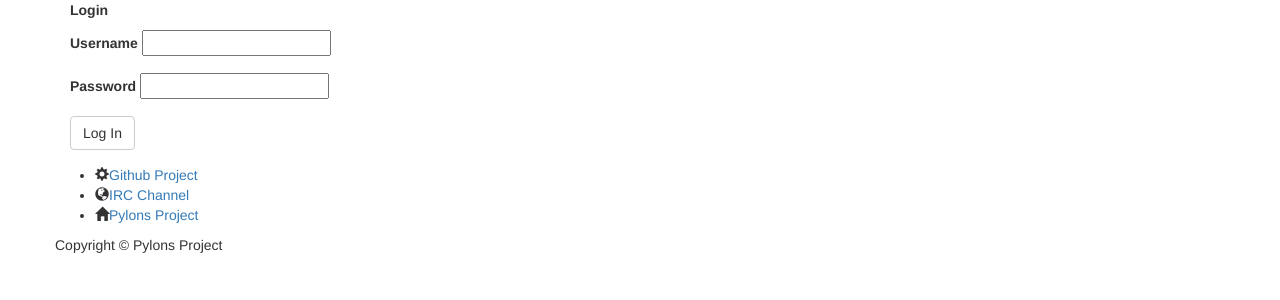
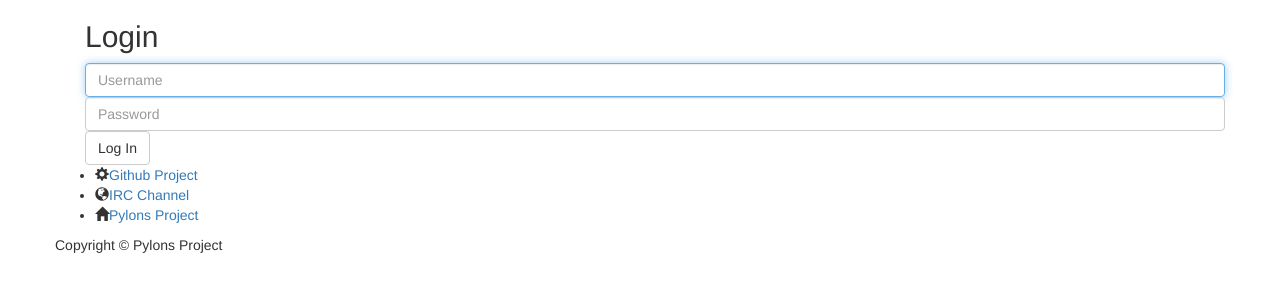
Before and after one commit to jhaiduce/cycling_pyramid, a Python web app: template cycling_data/templates/login.jinja2 in a window 1280 px wide. Shown: the top 300 px of the page. Run offline with Jinja, Linux system fonts and the light colour scheme; the template is opened without the code that fills it, so the values that code supplies are empty; some libraries are stand-ins or nearby versions.

Commit message:
Overhauled styling for login screen

```diff
--- a/cycling_data/templates/login.jinja2
+++ b/cycling_data/templates/login.jinja2
@@ -2,25 +2,22 @@
 
 {% block title %}Login - {% endblock title %}
 
+{% block page_includes %}
+<link href="{{request.static_url('cycling_data:static/signin.css')}}" rel="stylesheet">
+{% endblock page_includes %}
+
 {% block content %}
-<p>
-<strong>
-    Login
-</strong><br>
-{{ message }}
-</p>
-<form action="{{ url }}" method="post">
+<div class="container">
+<form class="form-signin" action="{{ url }}" method="post">
+<h2 class="form-signin-heading">Login
+</h2>
+<p>{{ message }}</p>
 <input type="hidden" name="next" value="{{ next_url }}">
-<div class="form-group">
-    <label for="login">Username</label>
-    <input type="text" name="login" value="{{ login }}">
+    <label for="login" class="sr-only">Username</label>
+    <input type="text" name="login" class="form-control" placeholder="Username" value="{{ login }}" required autofocus>
+    <label for="password" class="sr-only">Password</label>
+    <input type="password" class="form-control" name="password" placeholder="Password" required>
+    <button type="submit" name="form.submitted" value="Log In" class="btn btn-default">Log In</button>
+</form>
 </div>
-<div class="form-group">
-    <label for="password">Password</label>
-    <input type="password" name="password">
-</div>
-<div class="form-group">
-    <button type="submit" name="form.submitted" value="Log In" class="btn btn-default">Log In</button>
-</div>
-</form>
 {% endblock content %}
```
Also changed, not shown: cycling_data/static/signin.css (added, +34 -0 lines).
